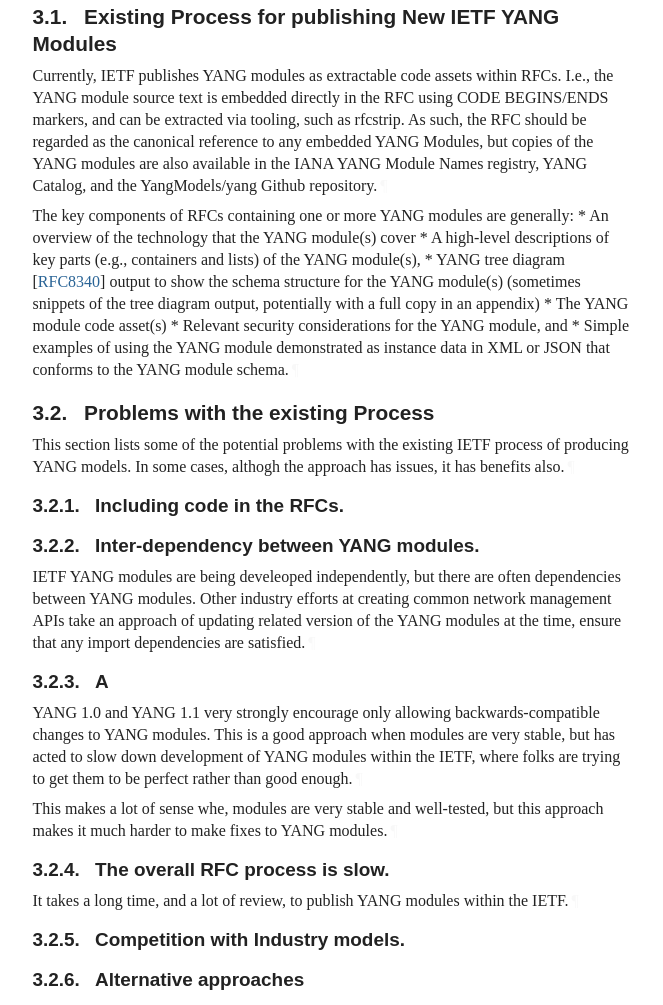
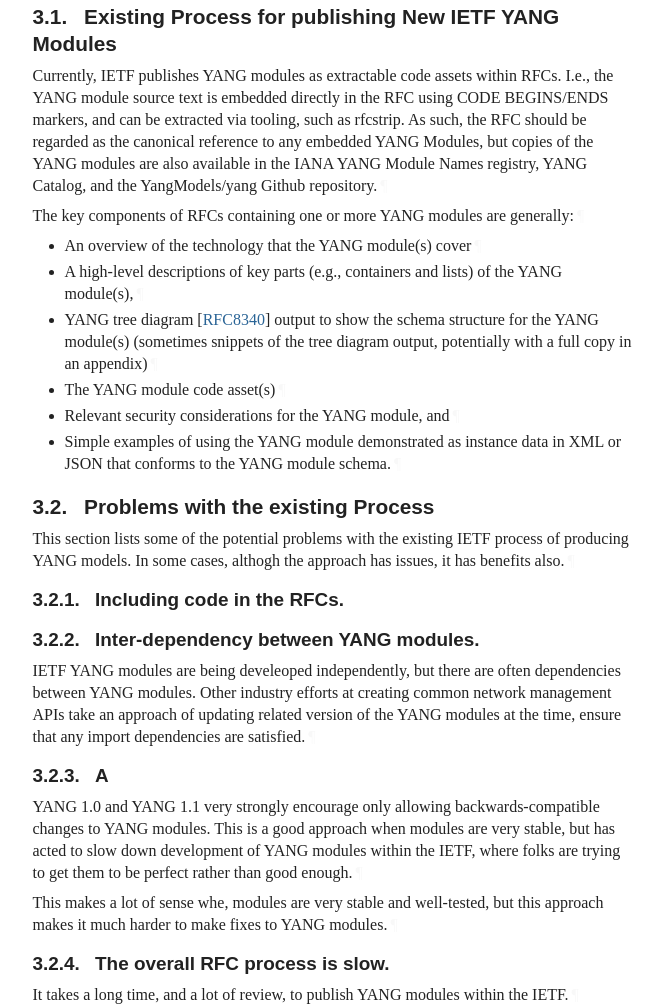
Before and after one commit to rgwilton/draft-rwilton-netmod-publishing-yang-as-code, a plain HTML site: page Initial-Revision/draft-rwilton-netmod-managing-yang-as-code.html in a window 1280 px wide. Shown: the part 1230-2235 px from the top of the page, without its empty margins (92-755 px from the left). Drawn offline with Linux system fonts and the light colour scheme; a web font is replaced by a local one.

Commit message:
Script updating gh-pages from a304d60. [ci skip]

```diff
--- a/Initial-Revision/draft-rwilton-netmod-managing-yang-as-code.html
+++ b/Initial-Revision/draft-rwilton-netmod-managing-yang-as-code.html
@@ -1286,13 +1286,21 @@ appear in all capitals, as shown here.<a href="#section-2-1" class="pilcrow">¶<
 <a href="#section-3.1" class="section-number selfRef">3.1. </a><a href="#name-existing-process-for-publis" class="section-name selfRef">Existing Process for publishing New IETF YANG Modules</a>
         </h3>
 <p id="section-3.1-1">Currently, IETF publishes YANG modules as extractable code assets within RFCs.  I.e., the YANG module source text is embedded directly in the RFC using CODE BEGINS/ENDS markers, and can be extracted via tooling, such as rfcstrip.  As such, the RFC should be regarded as the canonical reference to any embedded YANG Modules, but copies of the YANG modules are also available in the IANA YANG Module Names registry, YANG Catalog, and the YangModels/yang Github repository.<a href="#section-3.1-1" class="pilcrow">¶</a></p>
-<p id="section-3.1-2">The key components of RFCs containing one or more YANG modules are generally:
- * An overview of the technology that the YANG module(s) cover
- * A high-level descriptions of key parts (e.g., containers and lists) of the YANG module(s),
- * YANG tree diagram <span>[<a href="#RFC8340" class="cite xref">RFC8340</a>]</span> output to show the schema structure for the YANG module(s) (sometimes snippets of the tree diagram output, potentially with a full copy in an appendix)
- * The YANG module code asset(s)
- * Relevant security considerations for the YANG module, and
- * Simple examples of using the YANG module demonstrated as instance data in XML or JSON that conforms to the YANG module schema.<a href="#section-3.1-2" class="pilcrow">¶</a></p>
+<p id="section-3.1-2">The key components of RFCs containing one or more YANG modules are generally:<a href="#section-3.1-2" class="pilcrow">¶</a></p>
+<ul class="normal">
+<li class="normal" id="section-3.1-3.1">An overview of the technology that the YANG module(s) cover<a href="#section-3.1-3.1" class="pilcrow">¶</a>
+</li>
+          <li class="normal" id="section-3.1-3.2">A high-level descriptions of key parts (e.g., containers and lists) of the YANG module(s),<a href="#section-3.1-3.2" class="pilcrow">¶</a>
+</li>
+          <li class="normal" id="section-3.1-3.3">YANG tree diagram <span>[<a href="#RFC8340" class="cite xref">RFC8340</a>]</span> output to show the schema structure for the YANG module(s) (sometimes snippets of the tree diagram output, potentially with a full copy in an appendix)<a href="#section-3.1-3.3" class="pilcrow">¶</a>
+</li>
+          <li class="normal" id="section-3.1-3.4">The YANG module code asset(s)<a href="#section-3.1-3.4" class="pilcrow">¶</a>
+</li>
+          <li class="normal" id="section-3.1-3.5">Relevant security considerations for the YANG module, and<a href="#section-3.1-3.5" class="pilcrow">¶</a>
+</li>
+          <li class="normal" id="section-3.1-3.6">Simple examples of using the YANG module demonstrated as instance data in XML or JSON that conforms to the YANG module schema.<a href="#section-3.1-3.6" class="pilcrow">¶</a>
+</li>
+        </ul>
 </section>
 </div>
 <div id="problems-with-the-existing-process">
```
Also changed, not shown: Initial-Revision/draft-rwilton-netmod-managing-yang-as-code.txt.
